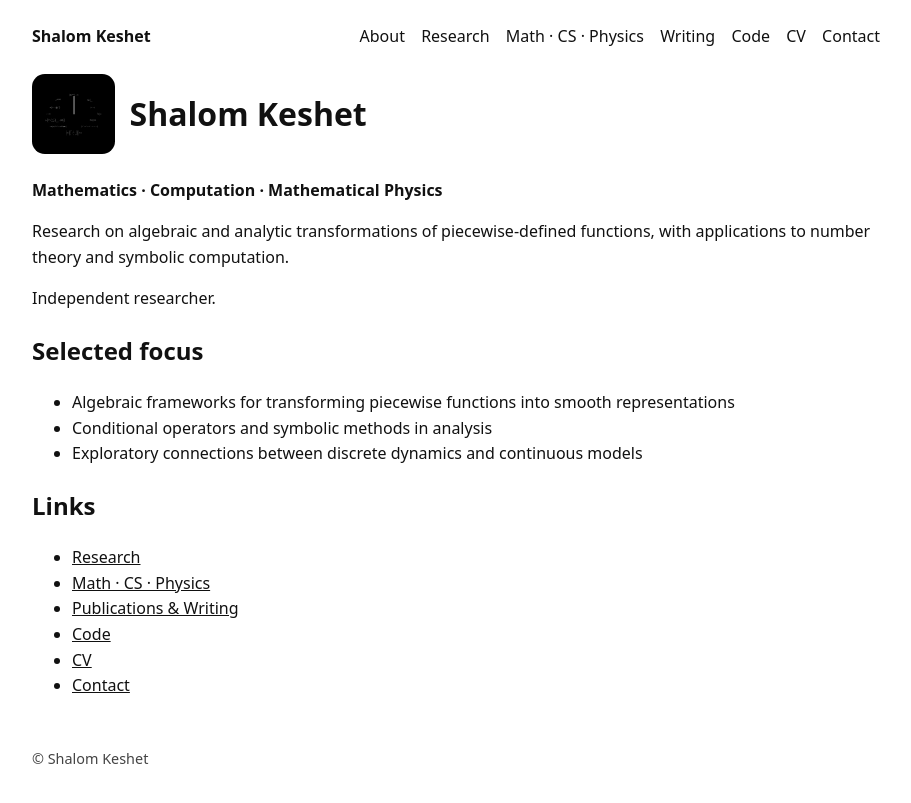
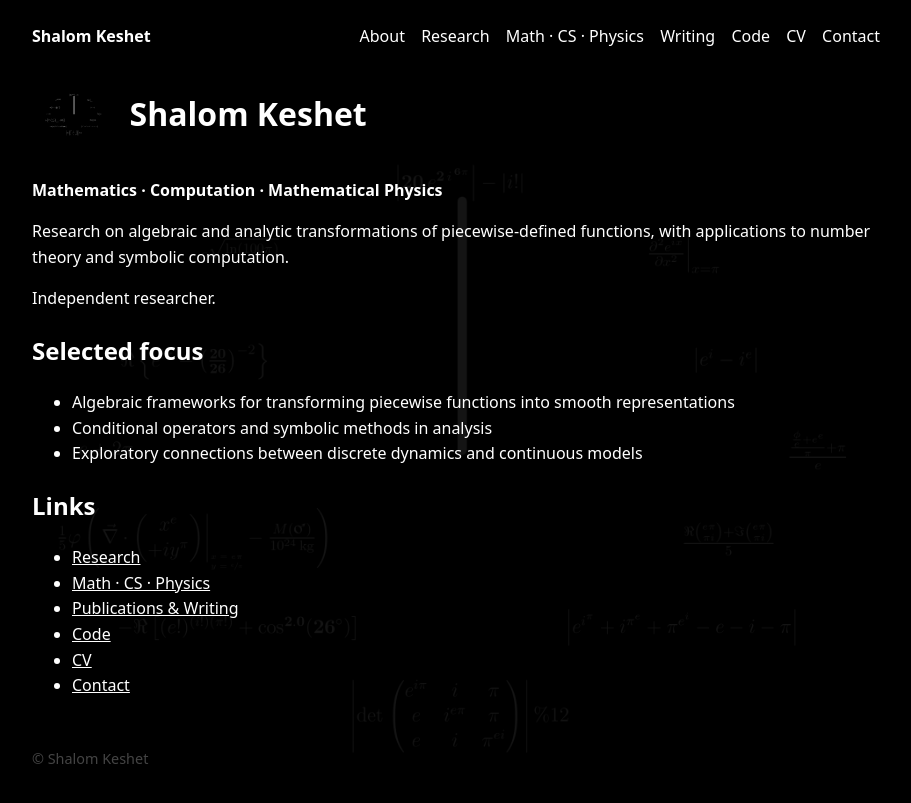
Before and after one commit to shalomkeshet/shalomkeshet.github.io, a Jekyll site: the page built from index.md, in a window 1280 px wide. Shown: the top 803 px of the page, without its empty margins (178-1089 px from the left). Built offline with Jekyll 4.4.1, drawn with Linux system fonts in a browser that asks for light colours.

Commit message:
Add dark theme with logo watermark on homepage

```diff
--- a/_layouts/default.html
+++ b/_layouts/default.html
@@ -4,13 +4,15 @@
   <meta charset="utf-8" />
   <meta name="viewport" content="width=device-width, initial-scale=1" />
   <title>{{ page.title }} · {{ site.title }}</title>
-  <link rel="stylesheet" href="/assets/style.css" />
+  <!-- <link rel="stylesheet" href="/assets/style.css" /> -->
+  <link rel="stylesheet" href="{{ site.baseurl }}/assets/style.css" />
   <script>
     window.MathJax = { tex: { inlineMath: [['$', '$'], ['\\(', '\\)']] } };
   </script>
   <script defer src="https://cdn.jsdelivr.net/npm/mathjax@3/es5/tex-mml-chtml.js"></script>
 </head>
-<body>
+<!-- <body> -->
+  <body class="{% if page.url == '/' %}home{% endif %}">
   <div class="wrap">
     <header class="site-header">
       <div class="site-title">
--- a/assets/style.css
+++ b/assets/style.css
@@ -1,12 +1,23 @@
 :root { --max: 860px; }
+
+/* body {
+  margin: 0;
+  font-family: system-ui, -apple-system, Segoe UI, Roboto, Arial, sans-serif;
+  line-height: 1.6;
+  background: #fff;
+  color: #111;
+} */
 
 body {
   margin: 0;
   font-family: system-ui, -apple-system, Segoe UI, Roboto, Arial, sans-serif;
   line-height: 1.6;
-  background: #fff;
-  color: #111;
+  background: #000;
+  color: #fff;
 }
+
+.content a { color: inherit; text-decoration: underline; }
+.footer { margin-top: 48px; font-size: 0.9rem; color: #aaa; }
 
 .wrap { max-width: var(--max); margin: 0 auto; padding: 24px; }
 
@@ -54,3 +65,22 @@ body {
     flex-wrap: wrap;
   }
 }
+
+/* Home background watermark */
+body.home::before{
+  content: "";
+  position: fixed;
+  inset: 0;
+  background-image: url("/assets/images/logo.svg");
+  background-repeat: no-repeat;
+  background-position: center;
+  background-size: min(900px, 80vw);
+  opacity: 0.08;
+  pointer-events: none;
+  z-index: 0;
+}
+
+body.home .wrap{
+  position: relative;
+  z-index: 1;
+}
```
